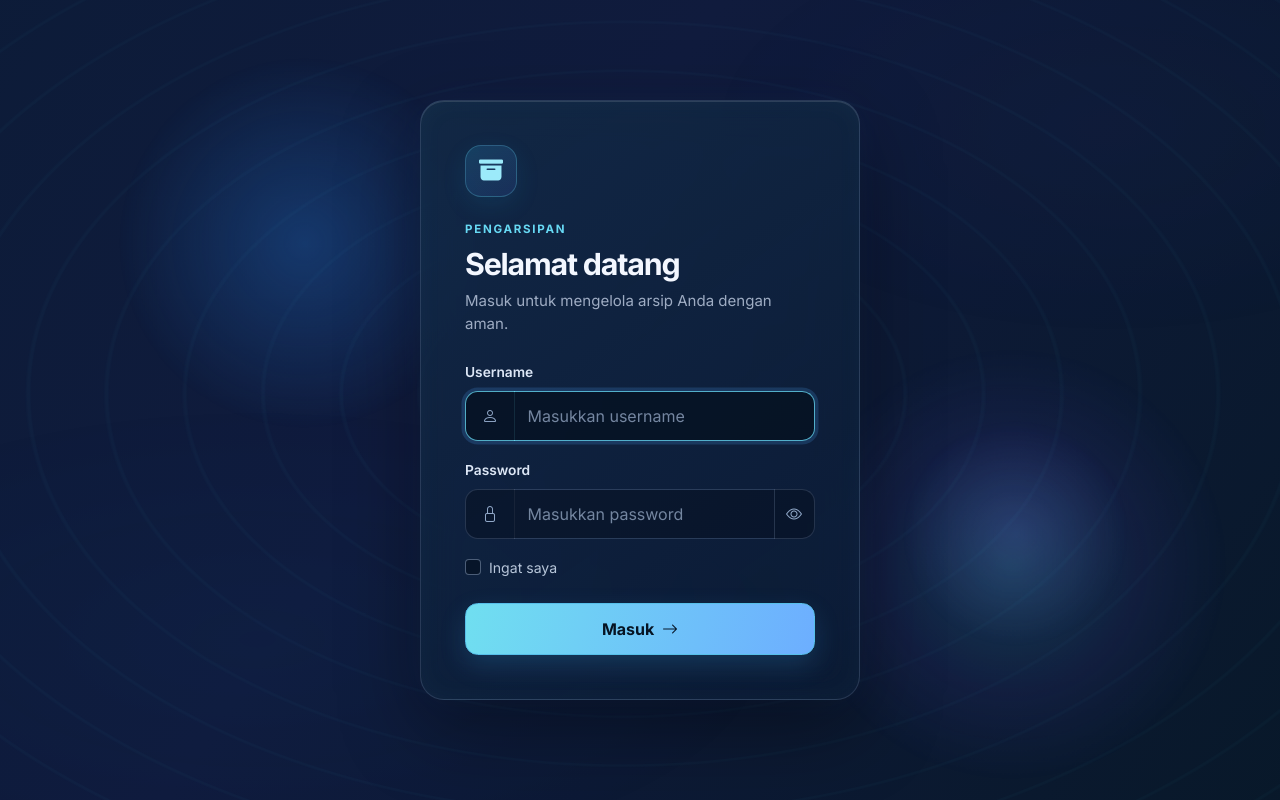
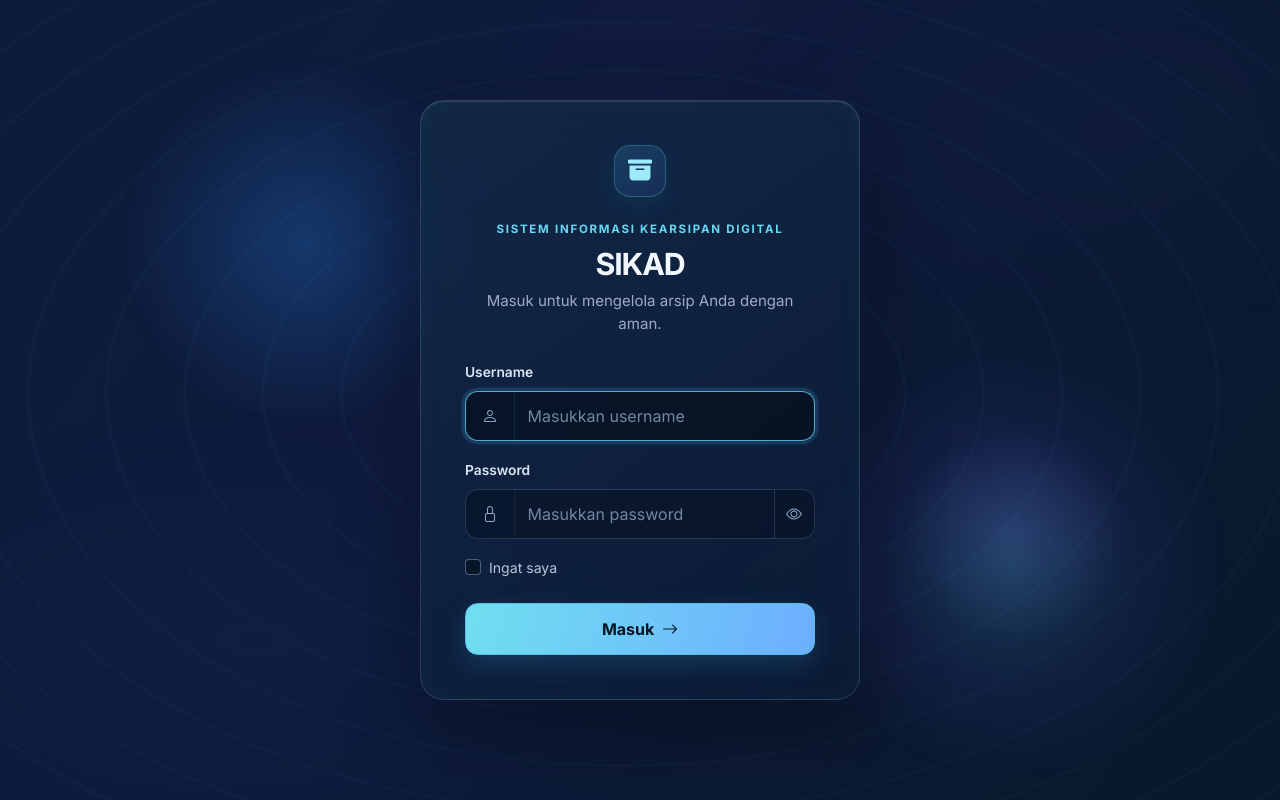
Before and after one commit to lelelawar/pengarsipan, a Laravel app: page /login in a window 1280 px wide. Run offline with Laravel 10, Linux system fonts and the light colour scheme.

Commit message:
rename sidebar dan halaman login

```diff
--- a/resources/views/auth/login.blade.php
+++ b/resources/views/auth/login.blade.php
@@ -4,7 +4,7 @@
     <meta charset="UTF-8">
     <meta name="viewport" content="width=device-width, initial-scale=1">
     <meta name="theme-color" content="#07111f">
-    <title>Masuk - Pengarsipan</title>
+    <title>Login - SIKAD</title>
 
     <link href="https://cdn.jsdelivr.net/npm/bootstrap@5.3.3/dist/css/bootstrap.min.css" rel="stylesheet">
     <link href="https://cdn.jsdelivr.net/npm/bootstrap-icons@1.11.3/font/bootstrap-icons.min.css" rel="stylesheet">
@@ -141,12 +141,14 @@
             .auth-card { background: linear-gradient(145deg, rgba(20, 39, 63, .96), rgba(12, 25, 44, .95)); }
         }
 
+        .auth-brand { text-align: center; }
+
         .brand-mark {
             display: grid;
             width: 3.25rem;
             height: 3.25rem;
             place-items: center;
-            margin-bottom: 1.5rem;
+            margin: 0 auto 1.5rem;
             border: 1px solid rgba(103, 217, 244, .25);
             border-radius: 1rem;
             color: #9ceafa;
@@ -246,10 +248,12 @@
     <span class="auth-orb" aria-hidden="true"></span>
 
     <section class="auth-card" aria-labelledby="auth-title">
-        <div class="brand-mark" aria-hidden="true"><i class="bi bi-archive-fill"></i></div>
-        <p class="auth-eyebrow">Pengarsipan</p>
-        <h1 class="auth-title fw-bold mb-2" id="auth-title">Selamat datang</h1>
-        <p class="auth-description mb-4">Masuk untuk mengelola arsip Anda dengan aman.</p>
+        <div class="auth-brand">
+            <div class="brand-mark" aria-hidden="true"><i class="bi bi-archive-fill"></i></div>
+            <p class="auth-eyebrow">Sistem Informasi Kearsipan Digital</p>
+            <h1 class="auth-title fw-bold mb-2" id="auth-title">SIKAD</h1>
+            <p class="auth-description mb-4">Masuk untuk mengelola arsip Anda dengan aman.</p>
+        </div>
 
         @error('username')
             <div class="alert auth-alert py-2 px-3 mb-4" role="alert">
--- a/resources/views/layouts/app.blade.php
+++ b/resources/views/layouts/app.blade.php
@@ -3,7 +3,7 @@
 <head>
     <meta charset="UTF-8">
     <meta name="viewport" content="width=device-width, initial-scale=1">
-    <title>@yield('title', 'Dashboard') - Pengarsipan</title>
+    <title>@yield('title', 'Dashboard') SIKAD </title>
 
     <link href="https://cdn.jsdelivr.net/npm/bootstrap@5.3.3/dist/css/bootstrap.min.css" rel="stylesheet">
     <link href="https://cdn.jsdelivr.net/npm/bootstrap-icons@1.11.3/font/bootstrap-icons.min.css" rel="stylesheet">
@@ -207,7 +207,7 @@
 <aside class="sidebar" id="sidebar">
     <div class="brand">
         <div class="brand-logo"><i class="bi bi-archive-fill"></i></div>
-        <div>Pengarsipan<small>Arsip digital internal</small></div>
+        <div>SIKAD<small>Sistem Informasi Kearsipan Digital</small></div>
     </div>
 
     <nav class="nav flex-column">
```
